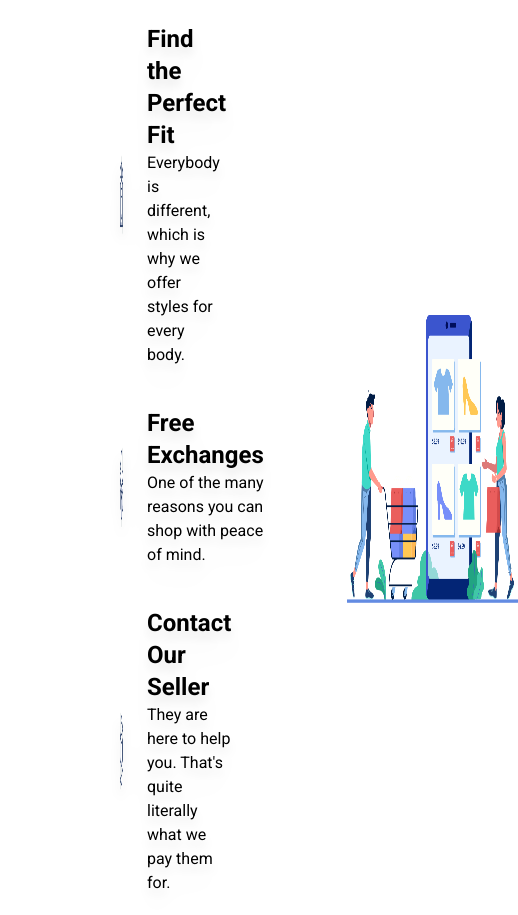
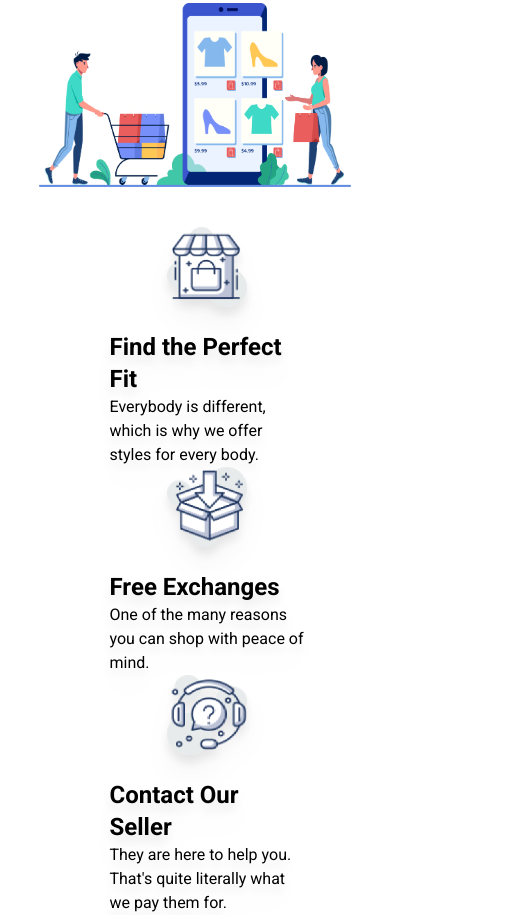
Before and after one commit to jubaeddddd/penguin-fashion-with-tailwind-css, a plain HTML site: page index.html in a window 390 px wide. Shown: the part 5130-6045 px from the top of the page, 518 px wide, since content can reach past the window. Drawn offline with nearby package versions, Linux system fonts and the light colour scheme.

Commit message:
responsive last part

```diff
--- a/index.html
+++ b/index.html
@@ -181,9 +181,9 @@
             </div>
         </section>
         <!-- last part -->
-         <section class="flex items-center mx-auto mt-20">
-            <div class="ml-6 w-1/2">
-                <div class="max-w-2xl flex gap-6 items-center rounded-3xl px-24 py-5 drop-shadow-xl font-roboto">
+         <section class="flex flex-col-reverse md:flex-row items-center mx-auto mt-20">
+            <div class="ml-6 w-1/2 mt-10 md:mt-0">
+                <div class="max-w-2xl flex flex-col md:flex-row gap-6 items-center rounded-3xl md:px-24 md:py-5 drop-shadow-xl font-roboto">
                    <img class="w-20 h-20" src="house.png" alt="">
                    <div>
                      <h4 class="text-2xl font-bold">Find the Perfect Fit</h4>
@@ -191,7 +191,7 @@
                         offer styles for every body.</p>
                    </div>
                 </div>
-                <div class="max-w-2xl flex gap-6 items-center rounded-3xl px-24 py-5 drop-shadow-xl font-roboto">
+                <div class="max-w-2xl flex flex-col md:flex-row gap-6 items-center rounded-3xl md:px-24 md:py-5 drop-shadow-xl font-roboto">
                     <img class="w-20 h-20" src="box.png" alt="">
                     <div>
                       <h4 class="text-2xl font-bold">Free Exchanges</h4>
@@ -199,7 +199,7 @@
                         with peace of mind.</p>
                     </div>
                 </div>
-                <div class="max-w-2xl flex gap-6 items-center rounded-3xl px-24 py-5 drop-shadow-xl font-roboto">
+                <div class="max-w-2xl flex flex-col md:flex-row gap-6 items-center rounded-3xl md:px-24 md:py-5 drop-shadow-xl font-roboto">
                     <img class="w-20 h-20" src="question.png" alt="">
                     <div>
                       <h4 class="text-2xl font-bold">Contact Our Seller</h4>
@@ -208,8 +208,8 @@
                     </div>
                 </div>
             </div>
-            <div class="w-1/2">
-                  <img class="ml-32 h-72" src="shopping.png" alt="">
+            <div class="w-4/5 md:w-1/2">
+                  <img class="ml-0 md:ml-32 md:h-72" src="shopping.png" alt="">
             </div>
          </section>
     </main>
```
